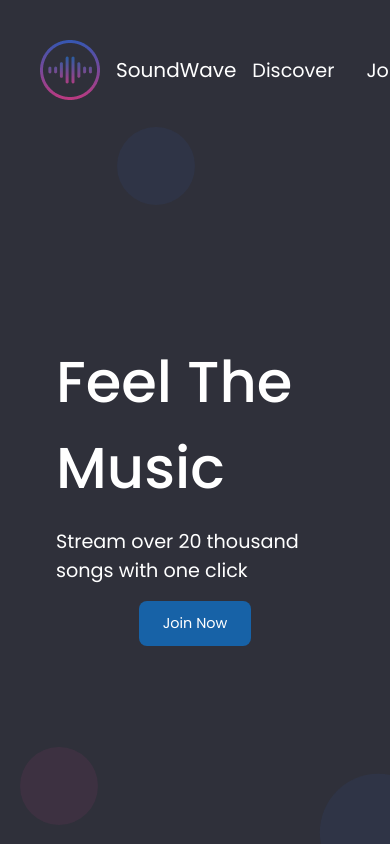
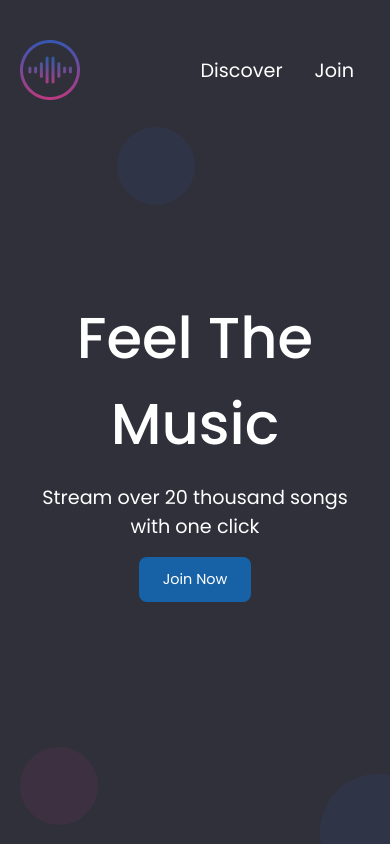
Before and after one commit to goncaloprazeres/musicWebsite, a PHP site: page / in a window 390 px wide; the page is wider, and only the part inside the window is pictured. Run offline with PHP 8.4, Linux system fonts and the light colour scheme.

Commit message:
have a nice day

```diff
--- a/index.css
+++ b/index.css
@@ -53,10 +53,13 @@
 
     .home-main-section{
         justify-content: center;
+        text-align: center;
+        margin-bottom: 25% ;
     }
     .btn{
         align-self: center;
     }
+
 }
 
 .home-page-circle-1 {
--- a/styles.css
+++ b/styles.css
@@ -3,10 +3,7 @@
 *, *::before, *::after{
     box-sizing: border-box;
 }
-html,body{
-    width: 100%;
-    min-height: 100vh;
-}
+
 body{
     padding: 0;
     margin: 0;
@@ -14,7 +11,7 @@ body{
     font-family: Poppins, sans-serif;
     font-size: 1.2rem;
     color: white;
-
+    min-height: 100vh;
 
 }
 
@@ -90,3 +87,12 @@ body{
     margin-top: 1rem;
     text-decoration: none;
 }
+
+@media (max-width:780px){
+    .brand-logo-name{
+        display: none;
+    }
+    .container{
+        padding: 0 20px;
+    }
+}
```
